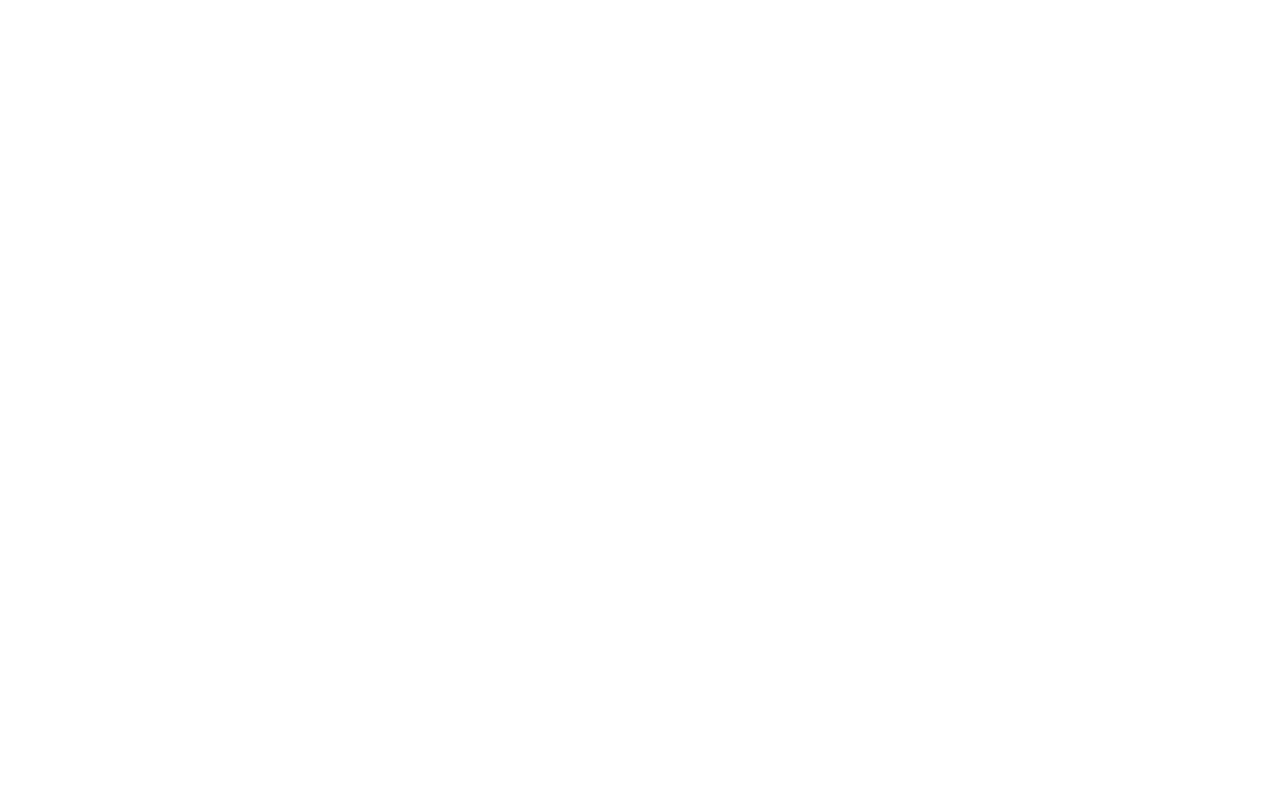
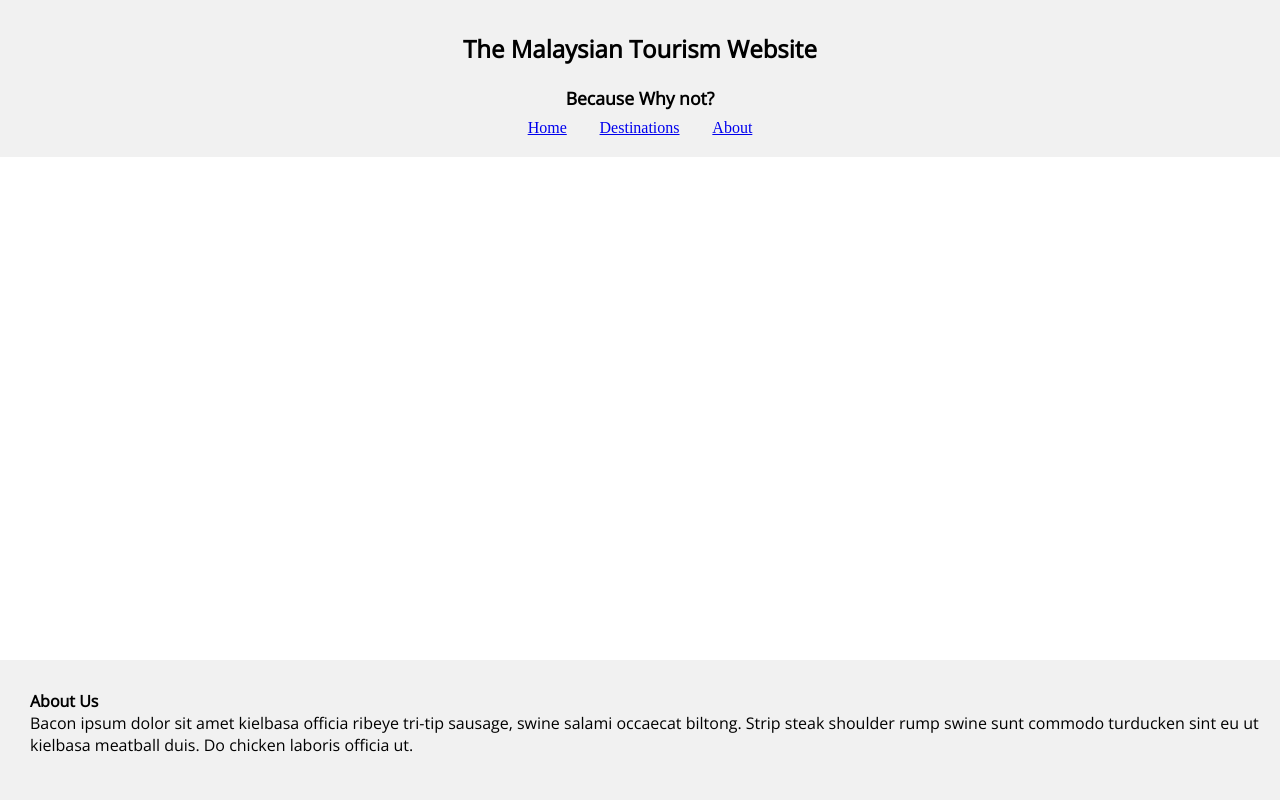
Before and after one commit to DigitalF1ow/WebDev_Assignment, a PHP site: page / in a window 1280 px wide. Before the commit the page is empty. Run offline with PHP 8.4, Linux system fonts and the light colour scheme.

Commit message:
Updated Template

```diff
--- a/css/default.css
+++ b/css/default.css
@@ -1,3 +1,5 @@
+@import url('https://fonts.googleapis.com/css?family=Open+Sans&display=swap');
+
 *
 {
    margin: 0;
@@ -6,3 +8,40 @@
    vertical-align: baseline;
    border: 0;
 }
+
+header
+{
+   background-color: #f1f1f1;
+   padding: 20px;
+   text-align: center;
+}
+
+header h1
+{
+   padding: 0.5em;
+   font-family: 'Open Sans';
+   font-size: 1.5em;
+}
+header h2
+{
+   padding: 0.5em;
+   font-family: 'Open Sans';
+   font-size: 1.1em;
+}
+
+nav ul li
+{
+   display: inline-block;
+   padding: 0em 0.9em 0em;
+}
+
+footer {
+   background-color: #f1f1f1;
+   font-family: 'Open Sans';
+   padding:30px;
+   left: 0;
+   bottom: 0;
+   height: 5em;
+   width: 100%;
+   position: fixed;
+}
--- a/index.html
+++ b/index.html
@@ -0,0 +1,27 @@
+<!DOCTYPE HTML>
+<html>
+<head>
+    <meta charset="utf-8">
+    <title>The Tourism Website</title>
+    <link rel="stylesheet" href="css/default.css" />
+</head>
+<body>
+<header>
+    <h1>The Malaysian Tourism Website</h1>
+    <h2>Because Why not?</h2>
+
+    <nav>
+        <ul>
+            <li><a href='#'>Home</a></li>
+            <li><a href='#'>Destinations</a></li>
+            <li><a href='#'>About</a></li>
+        </ul>
+    </nav>
+</header>
+
+<footer>
+    <h2>About Us</h2>
+    <p>Bacon ipsum dolor sit amet kielbasa officia ribeye tri-tip sausage, swine salami occaecat biltong. Strip steak shoulder rump swine sunt commodo turducken sint eu ut kielbasa meatball duis. Do chicken laboris officia ut. </p>
+</footer>
+</body>
+</html>
```
Also changed, not shown: images/kuala_lumpur.jpg (added).
